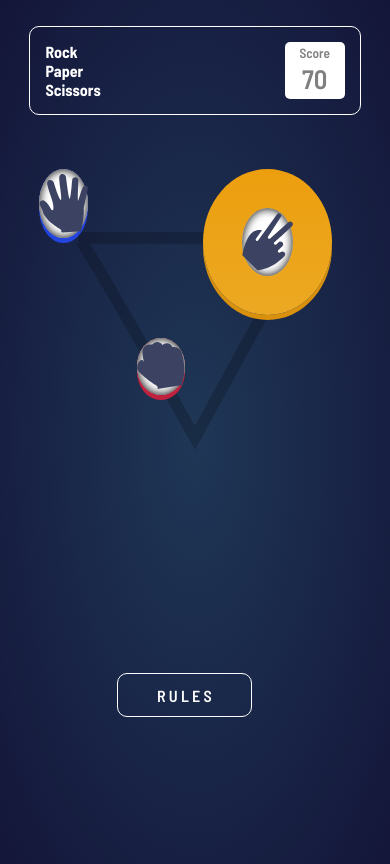
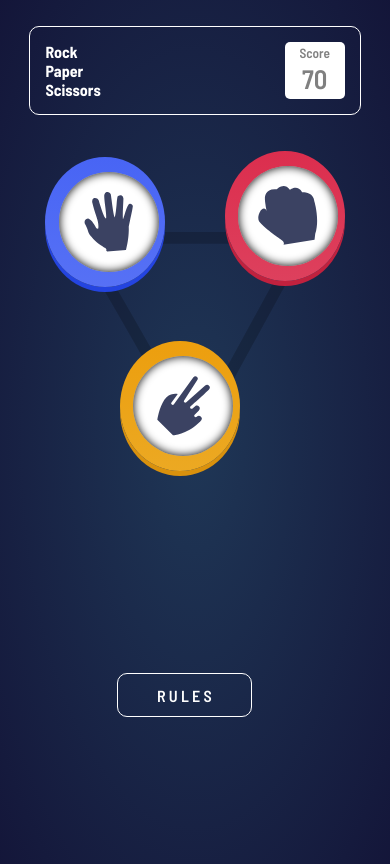
Before and after one commit to Yintii/paperRockScissorsgame, a plain HTML site: page index.html in a window 390 px wide. Drawn offline with Linux system fonts and the light colour scheme.

Commit message:
The button styling is done for the mobile site.

```diff
--- a/index.html
+++ b/index.html
@@ -26,17 +26,17 @@
     <div id="choices">
       <div id="paper">
         <div class="rps-btn">
-          <img src="./images/icon-paper.svg" alt="paper-btn">
+          <img class="icon" src="./images/icon-paper.svg" alt="paper-btn">
         </div>
       </div>
       <div id="rock">
         <div class="rps-btn">
-          <img src="./images/icon-rock.svg" alt="rock-btn">
+          <img class="icon" src="./images/icon-rock.svg" alt="rock-btn">
         </div>
       </div>
       <div id="scissors">
         <div class="rps-btn">
-          <img src="./images/icon-scissors.svg" alt="scissors-btn">
+          <img class="icon" src="./images/icon-scissors.svg" alt="scissors-btn">
         </div>
       </div>
     </div>
--- a/styles.css
+++ b/styles.css
@@ -52,40 +52,45 @@ label{
     margin: 0 auto;
 }
 #paper, #rock, #scissors{
-    position: absolute;
+    position:relative;
+    width:30%;
+    height:auto;
+    padding:5%;
     border-radius: 100%;
-
-
 }
 #scissors{
     background:linear-gradient(hsl(39, 89%, 49%), hsl(40, 84%, 53%));
-    right:15%;
-    top: 20%;
-    padding:10%;
     box-shadow: 0px 5px hsl(39, 89%, 45%);
+    left:25%;
+    bottom:15%;
 }
 #rock{
     background: linear-gradient(hsl(349, 71%, 52%), hsl(349, 70%, 56%));
-    left:35%;
-    top:40%;
     box-shadow: 0px 5px hsl(349, 71%, 44%);
+    left:60%;
+    bottom:30%;
 }
 #paper{
     background: linear-gradient(hsl(230, 89%, 62%), hsl(230, 89%, 65%));
-    top:20%;
-    left:10%;
     box-shadow: 0px 5px hsl(230, 75%, 51%);
+    top:1em;
 }
 .rps-btn{
-    display:flex;
+    position: relative;
+    right:2%;
+    background-color: white;
+    display: flex;
+    flex-flow: row nowrap;
     justify-content: center;
-    padding:0%;
-    background-color: white;
     border-radius: 100%;
+    width:100px;
+    height:100px;
     -moz-box-shadow:    inset 0 0 10px #000;
     -webkit-box-shadow: inset 0 0 10px #000;
     box-shadow:         inset 0 0 10px #000;
-    padding: 10%;
+}
+.icon{
+    padding:20%;
 }
 #rules{
     position: absolute;
```
